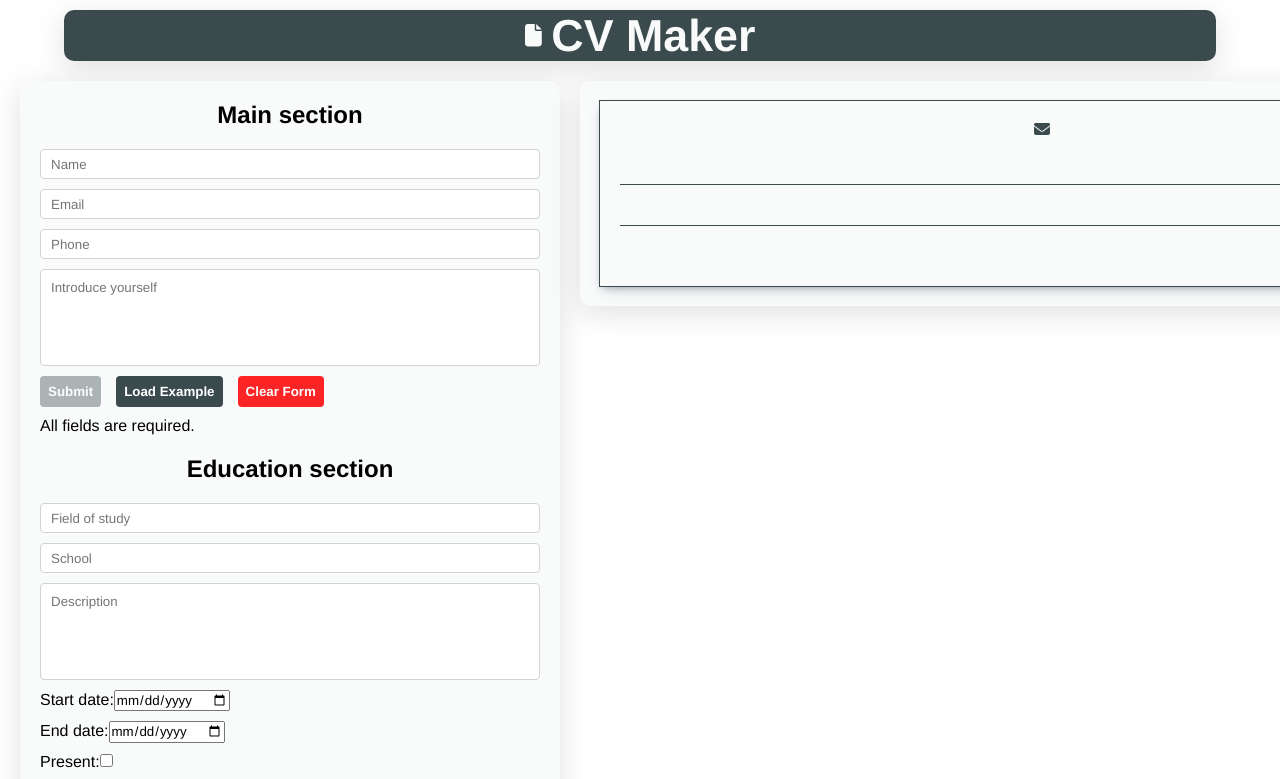
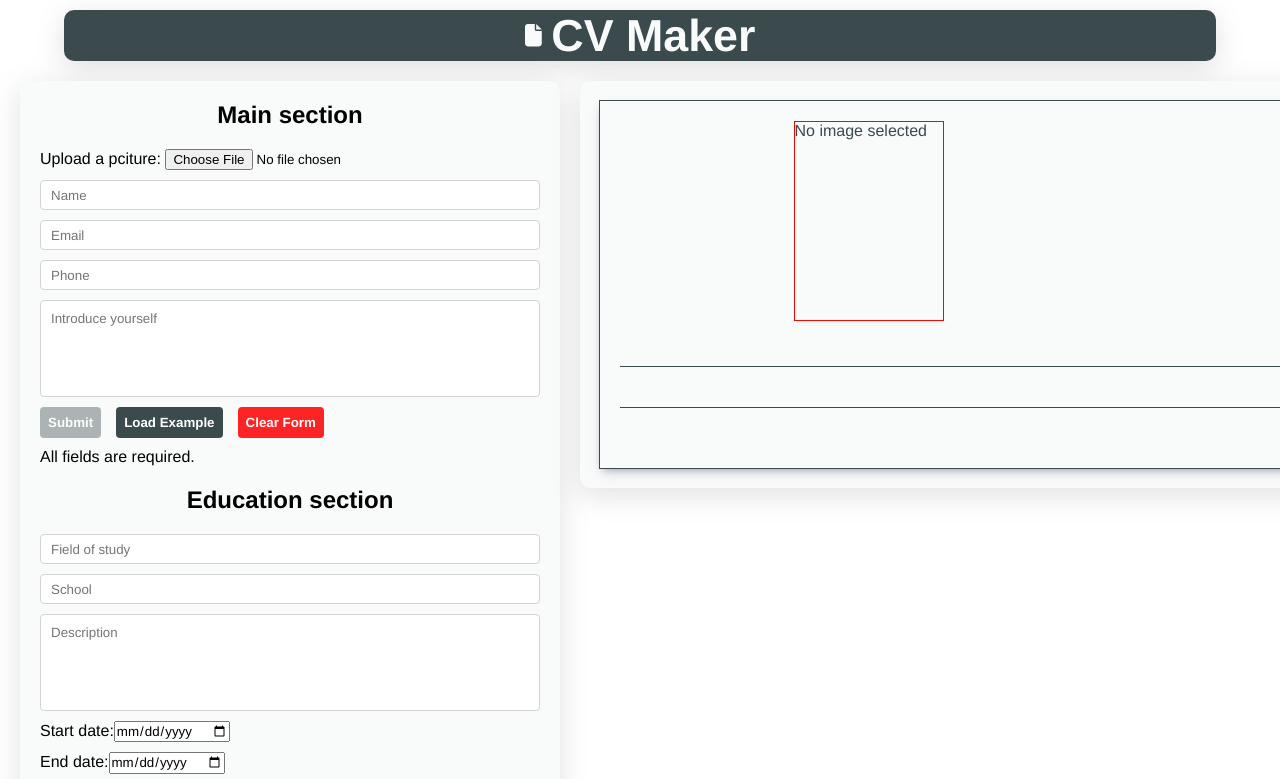
Before and after one commit to nikola88393/CV-Application, a React (Vite) app: page / in a window 1280 px wide. Shown: the top 779 px of the page. Built offline with nearby package versions, Linux system fonts and the light colour scheme.

Commit message:
Implement adding a picture to the main data

```diff
--- a/src/App.jsx
+++ b/src/App.jsx
@@ -5,6 +5,7 @@ import { EduSection, WorkSection } from "./HistorySection";
 
 export function AppContainer() {
   const [cvData, setCvData] = useState({
+    imageUrl: "",
     name: "",
     email: "",
     phone: "",
@@ -15,6 +16,7 @@ export function AppContainer() {
 
   function handleDataUpdate(data) {
     setCvData(data);
+    console.log(data);
   }
 
   function handleSchoolsUpdate(school) {
--- a/src/Inputs.jsx
+++ b/src/Inputs.jsx
@@ -102,3 +102,28 @@ export function Duration({
     </div>
   );
 }
+
+export function Image({ onFileSelect }) {
+  const handleFileChange = (event) => {
+    const file = event.target.files[0];
+    if (file) {
+      const reader = new FileReader();
+      reader.onloadend = () => {
+        onFileSelect(reader.result);
+      };
+      reader.readAsDataURL(file);
+    }
+  };
+
+  return (
+    <div>
+      <label htmlFor="imagePicker">Upload a pciture: </label>
+      <input
+        id="imagePicker"
+        type="file"
+        accept="image/*"
+        onChange={handleFileChange}
+      />
+    </div>
+  );
+}
--- a/src/MainSection.jsx
+++ b/src/MainSection.jsx
@@ -1,16 +1,25 @@
 import { useState } from "react";
-import { Input, Text } from "./Inputs";
+import { Input, Text, Image } from "./Inputs";
 
 export function MainSection({ cb }) {
   const [error, setError] = useState("All fields are required.");
   const [data, setData] = useState({
+    imageUrl: "",
     name: "",
     email: "",
     phone: "",
     intro: "",
   });
 
+  const handleFileSelect = (imageDataUrl) => {
+    setData((prevData) => ({
+      ...prevData,
+      imageUrl: imageDataUrl,
+    }));
+  };
+
   const exampleData = {
+    imageUrl: "src/assets/J0k1DN1T_400x400.jpg",
     name: "John Doe",
     email: "JohnDoe@example.com",
     phone: "+359 11 2222 333",
@@ -42,6 +51,7 @@ export function MainSection({ cb }) {
 
   const clearForm = () => {
     setData({
+      imageUrl: "",
       name: "",
       email: "",
       phone: "",
@@ -54,6 +64,7 @@ export function MainSection({ cb }) {
     <div className="inputSection">
       <h2 className="sectionHeader">Main section</h2>
       <form action="#" className="formSection" onSubmit={handleSubmit}>
+        <Image onFileSelect={handleFileSelect} />
         <Input
           name="name"
           label="Name"
--- a/src/Preview.jsx
+++ b/src/Preview.jsx
@@ -5,11 +5,11 @@ import {
   faBuildingColumns,
   faBriefcase,
 } from "@fortawesome/free-solid-svg-icons";
-export function CVPreview({ mainData, eduData, workData }) {
+export function CVPreview({ mainData, imageUrl, eduData, workData }) {
   return (
     <div className="cvContainer">
       <div className="cvPreview">
-        <MainPreview mainData={mainData} />
+        <MainPreview mainData={mainData} imageUrl={imageUrl} />
         <EduPreview eduData={eduData} />
         <WorkPreview workData={workData} />
       </div>
@@ -21,6 +21,14 @@ function MainPreview({ mainData }) {
   return (
     <div className="mainPreview previewSection">
       <div className="contactInfo">
+        <div className="imageContainer">
+          {mainData.imageUrl !== "" ? (
+            <img src={mainData.imageUrl} alt="Selected" />
+          ) : (
+            <p>No image selected</p>
+          )}
+        </div>
+        <div className="contactInfoContainer">
           <p>
             <strong>{mainData.name}</strong>
           </p>
@@ -36,6 +44,7 @@ function MainPreview({ mainData }) {
             </strong>{" "}
             {mainData.phone}
           </p>
+        </div>
       </div>
       <p className="introductionText">{mainData.intro}</p>
     </div>
--- a/src/app.css
+++ b/src/app.css
@@ -159,3 +159,13 @@ textarea {
   display: flex;
   gap: 15px;
 }
+.imageContainer {
+  width: 150px;
+  height: 200px;
+  border: 1px solid red;
+}
+.imageContainer img {
+  object-fit: contain;
+  width: 100%;
+  height: 100%;
+}
```
Also changed, not shown: src/assets/J0k1DN1T_400x400.jpg (added). Lines whose indentation alone changed are shown as unchanged.
